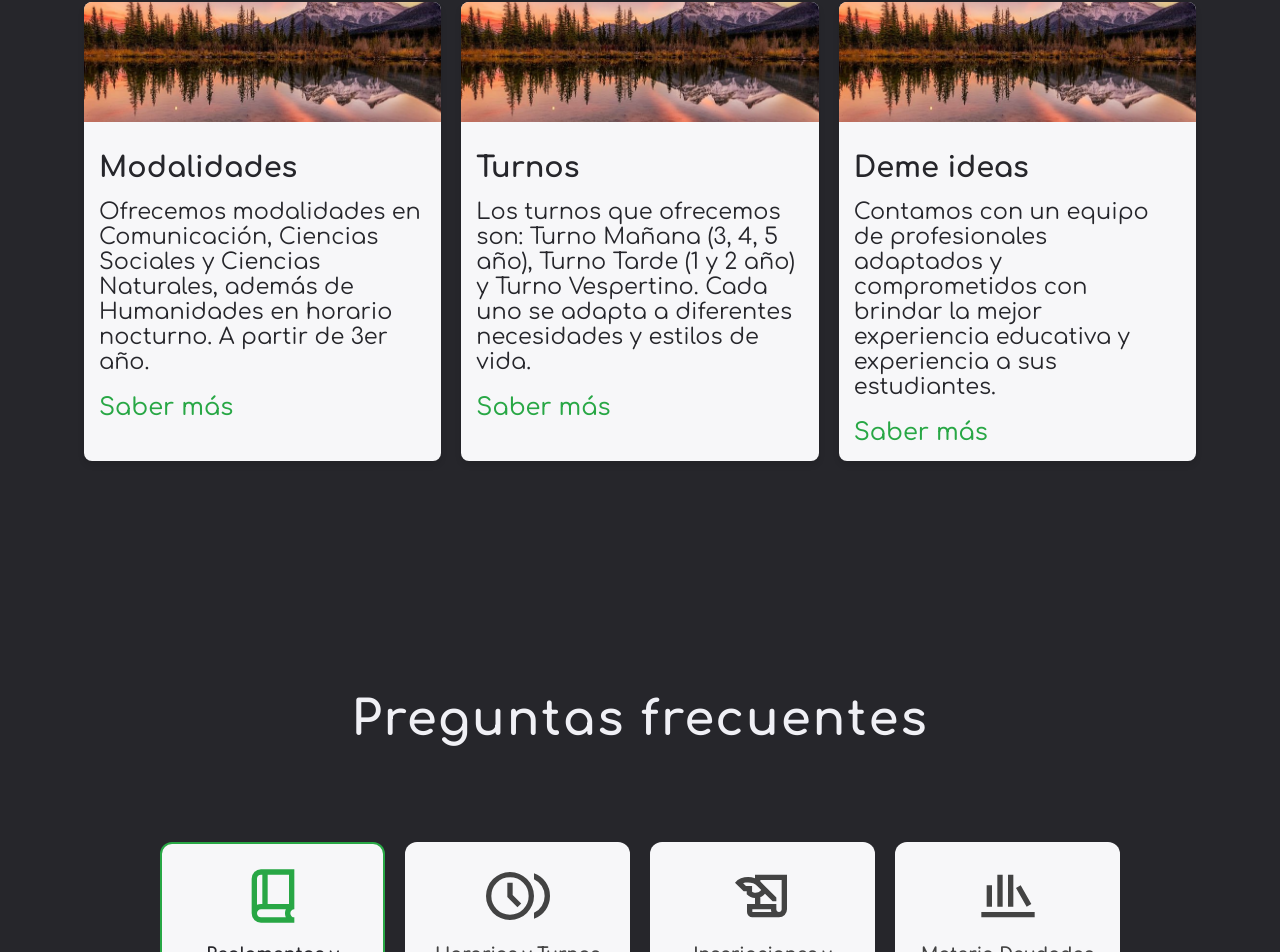
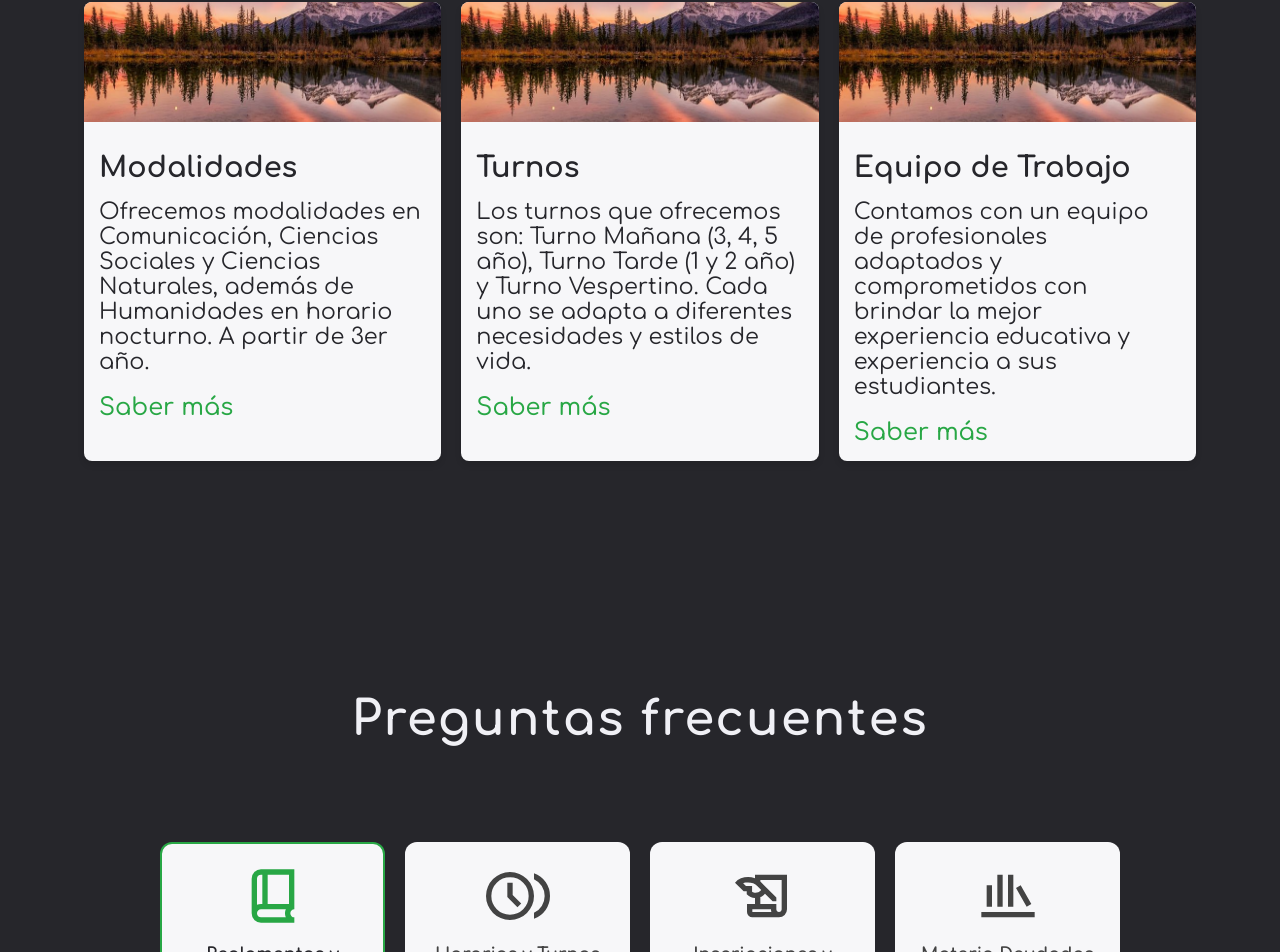
Before and after one commit to Vientousky/centenario, a React (Vite) app: page / in a window 1280 px wide. Shown: the part 1859-2811 px from the top of the page. Built offline with nearby package versions, Linux system fonts and the light colour scheme; a web font is replaced by a local one.

Commit message:
Update propuesta.jsx

```diff
--- a/src/Components/propuesta.jsx
+++ b/src/Components/propuesta.jsx
@@ -79,7 +79,7 @@ export const Propuestas = () => {
                             </figure>
 
                             <div className='Conte'>
-                                <h3>Deme ideas</h3>
+                                <h3>Equipo de Trabajo</h3>
                                 <p>Contamos con un equipo de profesionales adaptados y comprometidos con brindar la mejor experiencia educativa y experiencia a sus estudiantes.</p>
                                 <a href="#" className="read-more" onClick={(e) => { e.preventDefault(); handleOpenModal(equipoRef); }}>
                                     <span className="sr-only">Saber más</span>
```
